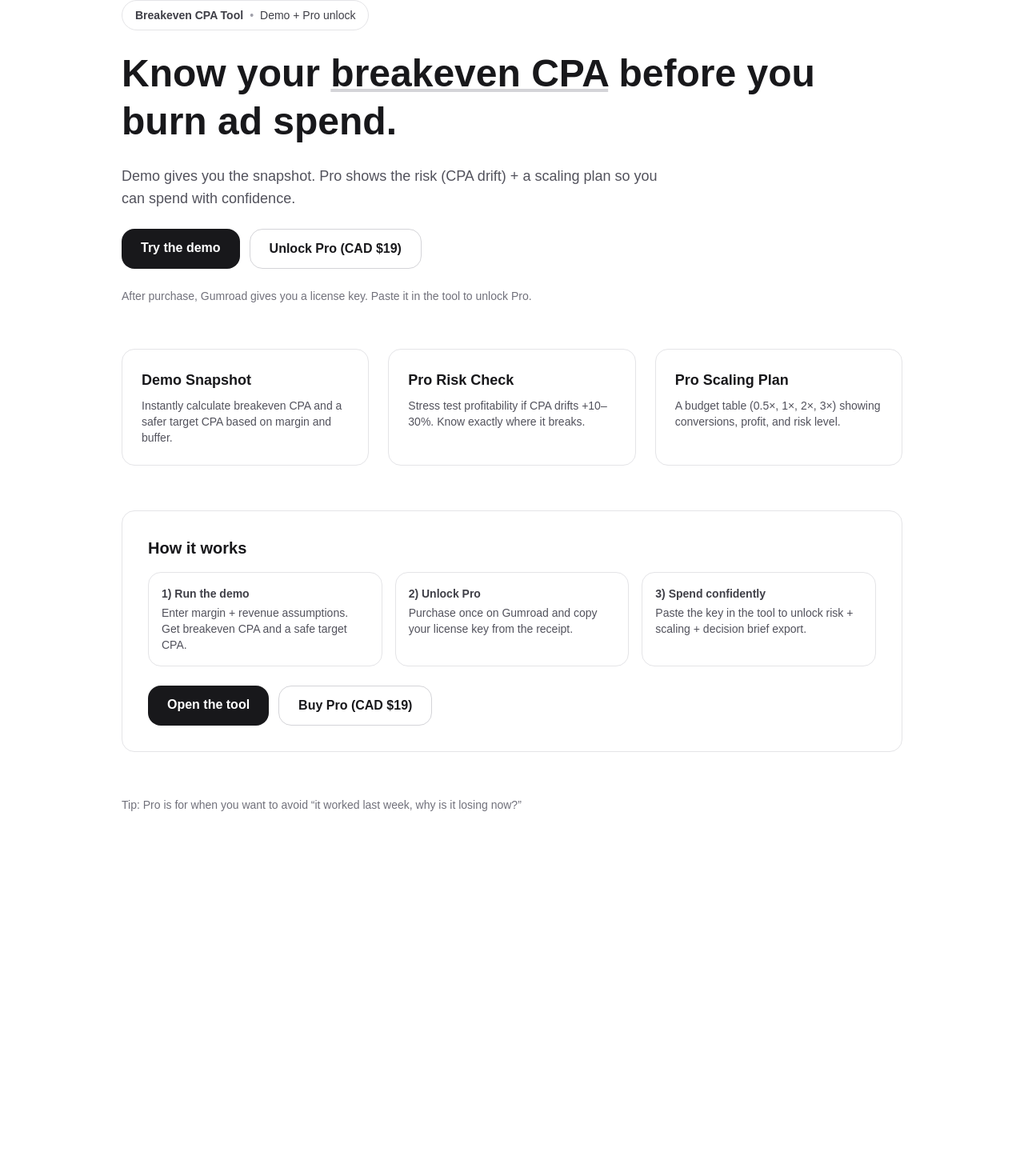
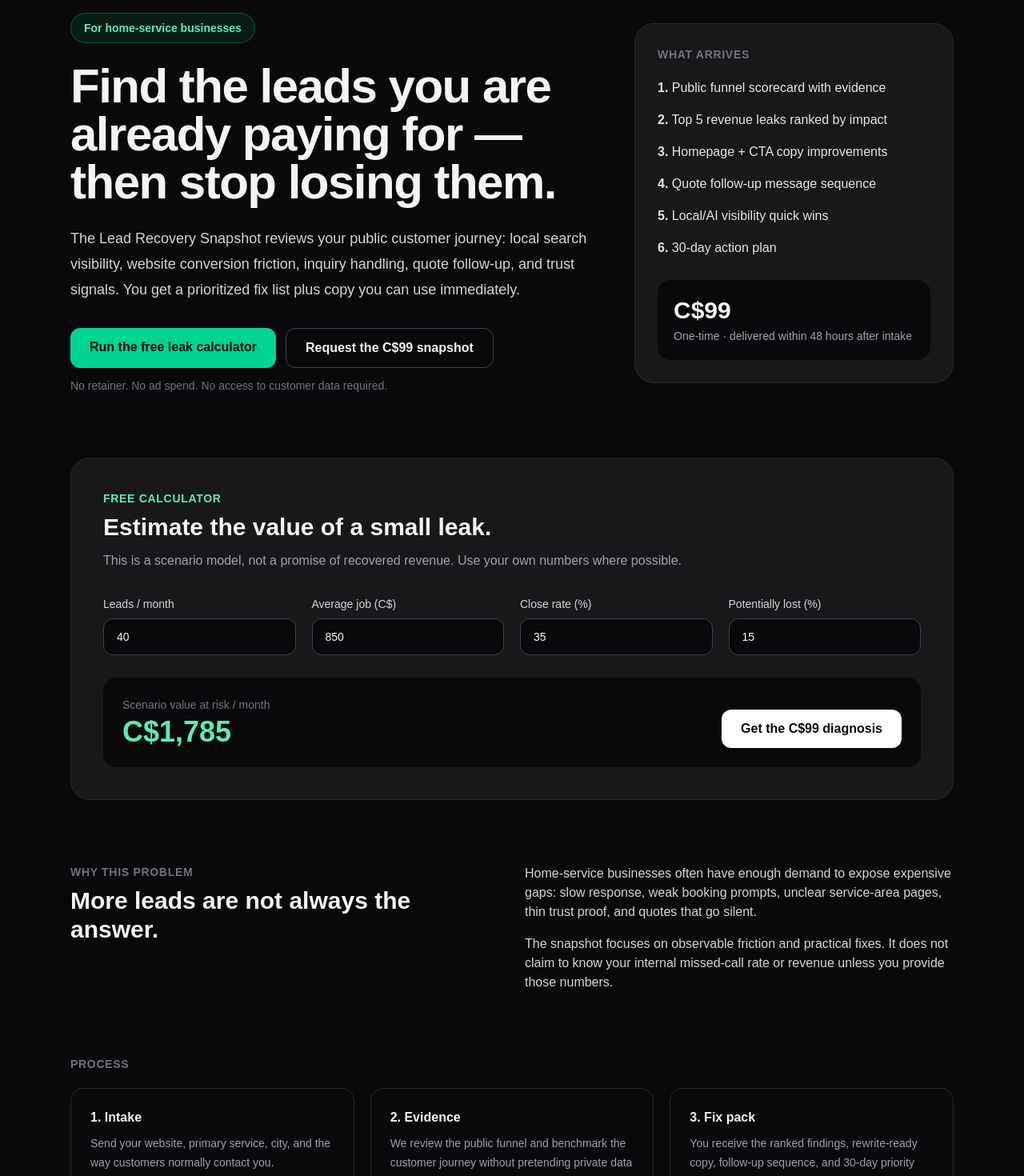
Before and after one commit to makealivingtoo-cell/breakeven-cpa-tool, a Next.js app: page / in a window 1280 px wide. Shown: the part 64-1534 px from the top of the page at 80% size. Before the commit the page ends 1144 px from the top, so only its background shows below. Built offline with nearby package versions, Linux system fonts and the light colour scheme.

Commit message:
Build Lead Recovery Snapshot landing page and calculator

```diff
--- a/app/page.tsx
+++ b/app/page.tsx
@@ -1,124 +1,160 @@
+"use client";
+
+import { useMemo, useState } from "react";
+
+const PRICE_CAD = 99;
+const contactEmail = process.env.NEXT_PUBLIC_CONTACT_EMAIL || "";
+
 export default function HomePage() {
-  const GUMROAD_URL = "https://breakevencpa.gumroad.com/l/cdpmi";
+  const [monthlyLeads, setMonthlyLeads] = useState(40);
+  const [avgJob, setAvgJob] = useState(850);
+  const [closeRate, setCloseRate] = useState(35);
+  const [leakRate, setLeakRate] = useState(15);
+
+  const monthlyLeak = useMemo(() => {
+    return monthlyLeads * (leakRate / 100) * (closeRate / 100) * avgJob;
+  }, [monthlyLeads, avgJob, closeRate, leakRate]);
+
+  const subject = encodeURIComponent("Lead Recovery Snapshot request");
+  const body = encodeURIComponent(
+    `Business name:\nWebsite:\nMain service:\nCity/market:\n\nMy calculator estimate: $${Math.round(monthlyLeak).toLocaleString()} CAD/month at risk.`
+  );
+  const emailHref = contactEmail
+    ? `mailto:${contactEmail}?subject=${subject}&body=${body}`
+    : "#request";
 
   return (
-    <main className="min-h-screen bg-white text-zinc-900">
-      <div className="mx-auto max-w-5xl px-6 py-16">
-        {/* Hero */}
-        <header className="flex flex-col gap-6">
-          <div className="inline-flex w-fit items-center gap-2 rounded-full border border-zinc-200 bg-white px-4 py-2 text-sm text-zinc-700">
-            <span className="font-semibold">Breakeven CPA Tool</span>
-            <span className="text-zinc-400">•</span>
-            <span>Demo + Pro unlock</span>
+    <main className="min-h-screen bg-zinc-950 text-zinc-100">
+      <div className="mx-auto max-w-6xl px-6 py-14 md:py-20">
+        <header className="grid gap-10 md:grid-cols-[1.25fr_.75fr] md:items-center">
+          <div>
+            <div className="inline-flex rounded-full border border-emerald-400/30 bg-emerald-400/10 px-4 py-2 text-sm font-semibold text-emerald-300">
+              For home-service businesses
+            </div>
+            <h1 className="mt-6 text-4xl font-black tracking-tight md:text-6xl">
+              Find the leads you are already paying for — then stop losing them.
+            </h1>
+            <p className="mt-6 max-w-2xl text-lg leading-8 text-zinc-300">
+              The Lead Recovery Snapshot reviews your public customer journey: local search visibility,
+              website conversion friction, inquiry handling, quote follow-up, and trust signals. You get
+              a prioritized fix list plus copy you can use immediately.
+            </p>
+            <div className="mt-8 flex flex-col gap-3 sm:flex-row">
+              <a href="#calculator" className="rounded-xl bg-emerald-400 px-6 py-3 text-center font-bold text-zinc-950 hover:bg-emerald-300">
+                Run the free leak calculator
+              </a>
+              <a href={emailHref} className="rounded-xl border border-zinc-700 px-6 py-3 text-center font-bold hover:bg-zinc-900">
+                Request the C$99 snapshot
+              </a>
+            </div>
+            <p className="mt-3 text-sm text-zinc-500">No retainer. No ad spend. No access to customer data required.</p>
           </div>
 
-          <h1 className="text-4xl font-bold leading-tight md:text-5xl">
-            Know your <span className="underline decoration-zinc-300">breakeven CPA</span> before you burn ad spend.
-          </h1>
-
-          <p className="max-w-2xl text-lg text-zinc-600">
-            Demo gives you the snapshot. Pro shows the risk (CPA drift) + a scaling plan so you
-            can spend with confidence.
-          </p>
-
-          <div className="flex flex-col gap-3 sm:flex-row">
-            <a
-              href="/tool"
-              className="rounded-2xl bg-zinc-900 px-6 py-3 text-center font-semibold text-white hover:bg-zinc-800"
-            >
-              Try the demo
-            </a>
-
-            <a
-              href={GUMROAD_URL}
-              target="_blank"
-              rel="noreferrer"
-              className="rounded-2xl border border-zinc-300 px-6 py-3 text-center font-semibold hover:bg-zinc-50"
-            >
-              Unlock Pro (CAD $19)
-            </a>
+          <div className="rounded-3xl border border-zinc-800 bg-zinc-900 p-7">
+            <p className="text-sm font-semibold uppercase tracking-wider text-zinc-500">What arrives</p>
+            <ul className="mt-5 space-y-4 text-zinc-200">
+              <li><strong>1.</strong> Public funnel scorecard with evidence</li>
+              <li><strong>2.</strong> Top 5 revenue leaks ranked by impact</li>
+              <li><strong>3.</strong> Homepage + CTA copy improvements</li>
+              <li><strong>4.</strong> Quote follow-up message sequence</li>
+              <li><strong>5.</strong> Local/AI visibility quick wins</li>
+              <li><strong>6.</strong> 30-day action plan</li>
+            </ul>
+            <div className="mt-7 rounded-2xl bg-zinc-950 p-5">
+              <div className="text-3xl font-black">C$99</div>
+              <div className="mt-1 text-sm text-zinc-400">One-time · delivered within 48 hours after intake</div>
+            </div>
           </div>
-
-          <p className="text-sm text-zinc-500">
-            After purchase, Gumroad gives you a license key. Paste it in the tool to unlock Pro.
-          </p>
         </header>
 
-        {/* Value props */}
-        <section className="mt-14 grid gap-6 md:grid-cols-3">
-          <div className="rounded-2xl border border-zinc-200 p-6">
-            <h2 className="text-lg font-bold">Demo Snapshot</h2>
-            <p className="mt-2 text-sm text-zinc-600">
-              Instantly calculate breakeven CPA and a safer target CPA based on margin and buffer.
+        <section id="calculator" className="mt-20 rounded-3xl border border-zinc-800 bg-zinc-900 p-7 md:p-10">
+          <div className="max-w-3xl">
+            <p className="text-sm font-semibold uppercase tracking-wider text-emerald-300">Free calculator</p>
+            <h2 className="mt-2 text-3xl font-black">Estimate the value of a small leak.</h2>
+            <p className="mt-3 text-zinc-400">
+              This is a scenario model, not a promise of recovered revenue. Use your own numbers where possible.
             </p>
           </div>
 
-          <div className="rounded-2xl border border-zinc-200 p-6">
-            <h2 className="text-lg font-bold">Pro Risk Check</h2>
-            <p className="mt-2 text-sm text-zinc-600">
-              Stress test profitability if CPA drifts +10–30%. Know exactly where it breaks.
-            </p>
+          <div className="mt-8 grid gap-5 md:grid-cols-4">
+            <label className="text-sm text-zinc-300">
+              Leads / month
+              <input type="number" min="0" value={monthlyLeads} onChange={(e) => setMonthlyLeads(Number(e.target.value) || 0)}
+                className="mt-2 w-full rounded-xl border border-zinc-700 bg-zinc-950 px-4 py-3 text-zinc-100" />
+            </label>
+            <label className="text-sm text-zinc-300">
+              Average job (C$)
+              <input type="number" min="0" value={avgJob} onChange={(e) => setAvgJob(Number(e.target.value) || 0)}
+                className="mt-2 w-full rounded-xl border border-zinc-700 bg-zinc-950 px-4 py-3 text-zinc-100" />
+            </label>
+            <label className="text-sm text-zinc-300">
+              Close rate (%)
+              <input type="number" min="0" max="100" value={closeRate} onChange={(e) => setCloseRate(Number(e.target.value) || 0)}
+                className="mt-2 w-full rounded-xl border border-zinc-700 bg-zinc-950 px-4 py-3 text-zinc-100" />
+            </label>
+            <label className="text-sm text-zinc-300">
+              Potentially lost (%)
+              <input type="number" min="0" max="100" value={leakRate} onChange={(e) => setLeakRate(Number(e.target.value) || 0)}
+                className="mt-2 w-full rounded-xl border border-zinc-700 bg-zinc-950 px-4 py-3 text-zinc-100" />
+            </label>
           </div>
 
-          <div className="rounded-2xl border border-zinc-200 p-6">
-            <h2 className="text-lg font-bold">Pro Scaling Plan</h2>
-            <p className="mt-2 text-sm text-zinc-600">
-              A budget table (0.5×, 1×, 2×, 3×) showing conversions, profit, and risk level.
-            </p>
-          </div>
-        </section>
-
-        {/* How it works */}
-        <section className="mt-14 rounded-2xl border border-zinc-200 p-8">
-          <h2 className="text-xl font-bold">How it works</h2>
-
-          <ol className="mt-4 grid gap-4 text-sm text-zinc-700 md:grid-cols-3">
-            <li className="rounded-2xl border border-zinc-200 p-4">
-              <p className="font-semibold">1) Run the demo</p>
-              <p className="mt-1 text-zinc-600">
-                Enter margin + revenue assumptions. Get breakeven CPA and a safe target CPA.
-              </p>
-            </li>
-
-            <li className="rounded-2xl border border-zinc-200 p-4">
-              <p className="font-semibold">2) Unlock Pro</p>
-              <p className="mt-1 text-zinc-600">
-                Purchase once on Gumroad and copy your license key from the receipt.
-              </p>
-            </li>
-
-            <li className="rounded-2xl border border-zinc-200 p-4">
-              <p className="font-semibold">3) Spend confidently</p>
-              <p className="mt-1 text-zinc-600">
-                Paste the key in the tool to unlock risk + scaling + decision brief export.
-              </p>
-            </li>
-          </ol>
-
-          <div className="mt-6 flex flex-col gap-3 sm:flex-row">
-            <a
-              href="/tool"
-              className="rounded-2xl bg-zinc-900 px-6 py-3 text-center font-semibold text-white hover:bg-zinc-800"
-            >
-              Open the tool
-            </a>
-
-            <a
-              href={GUMROAD_URL}
-              target="_blank"
-              rel="noreferrer"
-              className="rounded-2xl border border-zinc-300 px-6 py-3 text-center font-semibold hover:bg-zinc-50"
-            >
-              Buy Pro (CAD $19)
+          <div className="mt-7 flex flex-col gap-4 rounded-2xl bg-zinc-950 p-6 md:flex-row md:items-end md:justify-between">
+            <div>
+              <div className="text-sm text-zinc-500">Scenario value at risk / month</div>
+              <div className="mt-1 text-4xl font-black text-emerald-300">C${Math.round(monthlyLeak).toLocaleString()}</div>
+            </div>
+            <a href={emailHref} className="rounded-xl bg-white px-6 py-3 text-center font-bold text-zinc-950 hover:bg-zinc-200">
+              Get the C$99 diagnosis
             </a>
           </div>
         </section>
 
-        {/* Footer */}
-        <footer className="mt-14 text-sm text-zinc-500">
-          <p>
-            Tip: Pro is for when you want to avoid “it worked last week, why is it losing now?”
+        <section className="mt-20 grid gap-8 md:grid-cols-2">
+          <div>
+            <p className="text-sm font-semibold uppercase tracking-wider text-zinc-500">Why this problem</p>
+            <h2 className="mt-2 text-3xl font-black">More leads are not always the answer.</h2>
+          </div>
+          <div className="space-y-4 text-zinc-300">
+            <p>Home-service businesses often have enough demand to expose expensive gaps: slow response, weak booking prompts, unclear service-area pages, thin trust proof, and quotes that go silent.</p>
+            <p>The snapshot focuses on observable friction and practical fixes. It does not claim to know your internal missed-call rate or revenue unless you provide those numbers.</p>
+          </div>
+        </section>
+
+        <section className="mt-20">
+          <p className="text-sm font-semibold uppercase tracking-wider text-zinc-500">Process</p>
+          <div className="mt-5 grid gap-5 md:grid-cols-3">
+            {[
+              ["1. Intake", "Send your website, primary service, city, and the way customers normally contact you."],
+              ["2. Evidence", "We review the public funnel and benchmark the customer journey without pretending private data is visible."],
+              ["3. Fix pack", "You receive the ranked findings, rewrite-ready copy, follow-up sequence, and 30-day priority plan."],
+            ].map(([title, copy]) => (
+              <div key={title} className="rounded-2xl border border-zinc-800 p-6">
+                <h3 className="font-bold">{title}</h3>
+                <p className="mt-2 text-sm leading-6 text-zinc-400">{copy}</p>
+              </div>
+            ))}
+          </div>
+        </section>
+
+        <section id="request" className="mt-20 rounded-3xl border border-emerald-400/30 bg-emerald-400/10 p-8 md:p-10">
+          <h2 className="text-3xl font-black">Start with evidence, not a retainer.</h2>
+          <p className="mt-3 max-w-2xl text-zinc-300">
+            The first five paid snapshots are C$99 while the service is being standardized. Scope is fixed so delivery stays fast.
           </p>
+          <a href={emailHref} className="mt-6 inline-block rounded-xl bg-emerald-400 px-6 py-3 font-bold text-zinc-950 hover:bg-emerald-300">
+            Request a snapshot
+          </a>
+          {!contactEmail && (
+            <p className="mt-3 text-sm text-amber-300">
+              Intake email is being connected. The service is not accepting payment until that channel is live.
+            </p>
+          )}
+        </section>
+
+        <footer className="mt-14 border-t border-zinc-900 pt-8 text-sm text-zinc-500">
+          <p>Lead Recovery Snapshot · Independent conversion audit for home-service businesses.</p>
+          <p className="mt-2">Revenue figures are scenarios, not guarantees. We do not submit fake leads, impersonate customers, or access private systems without permission.</p>
         </footer>
       </div>
     </main>
```
